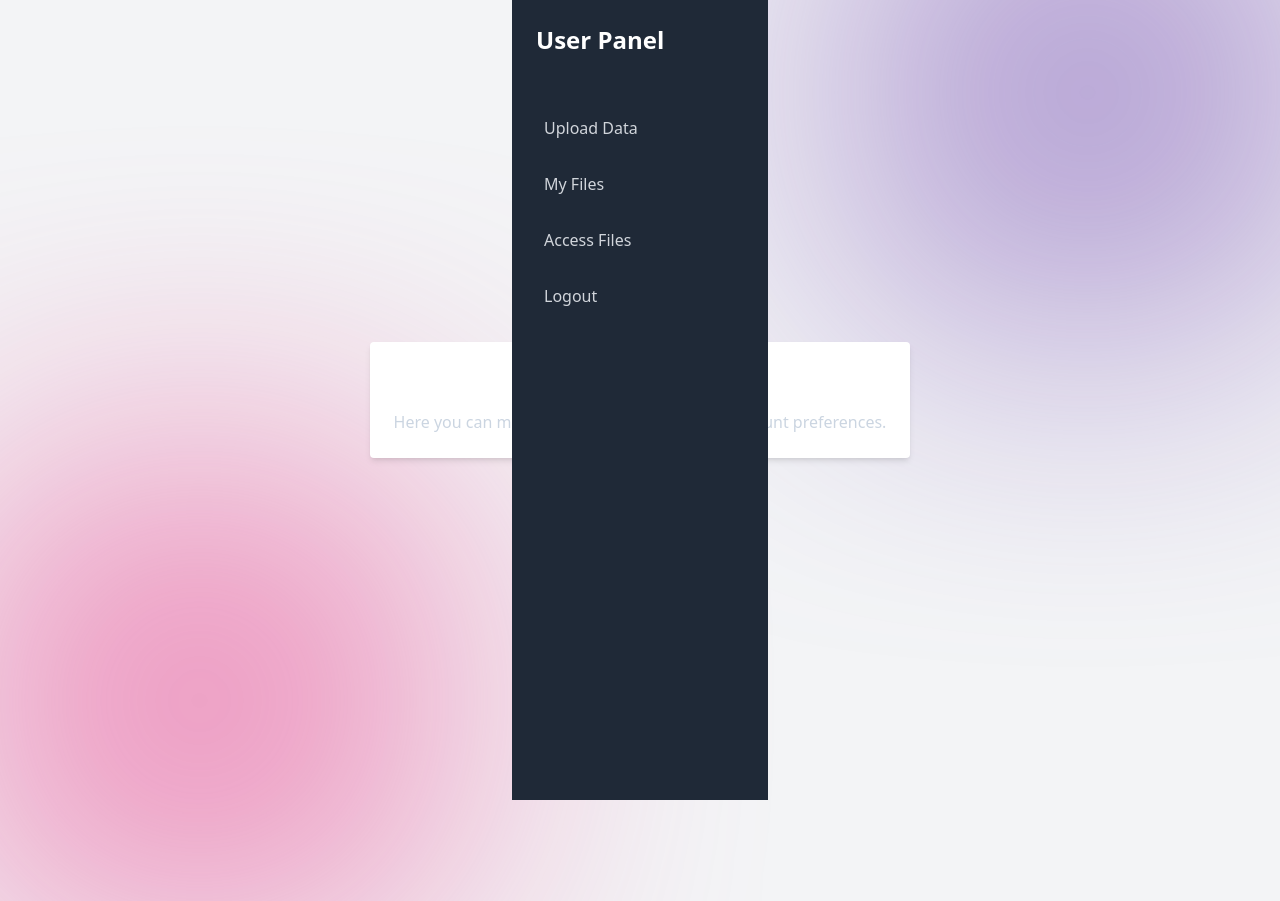
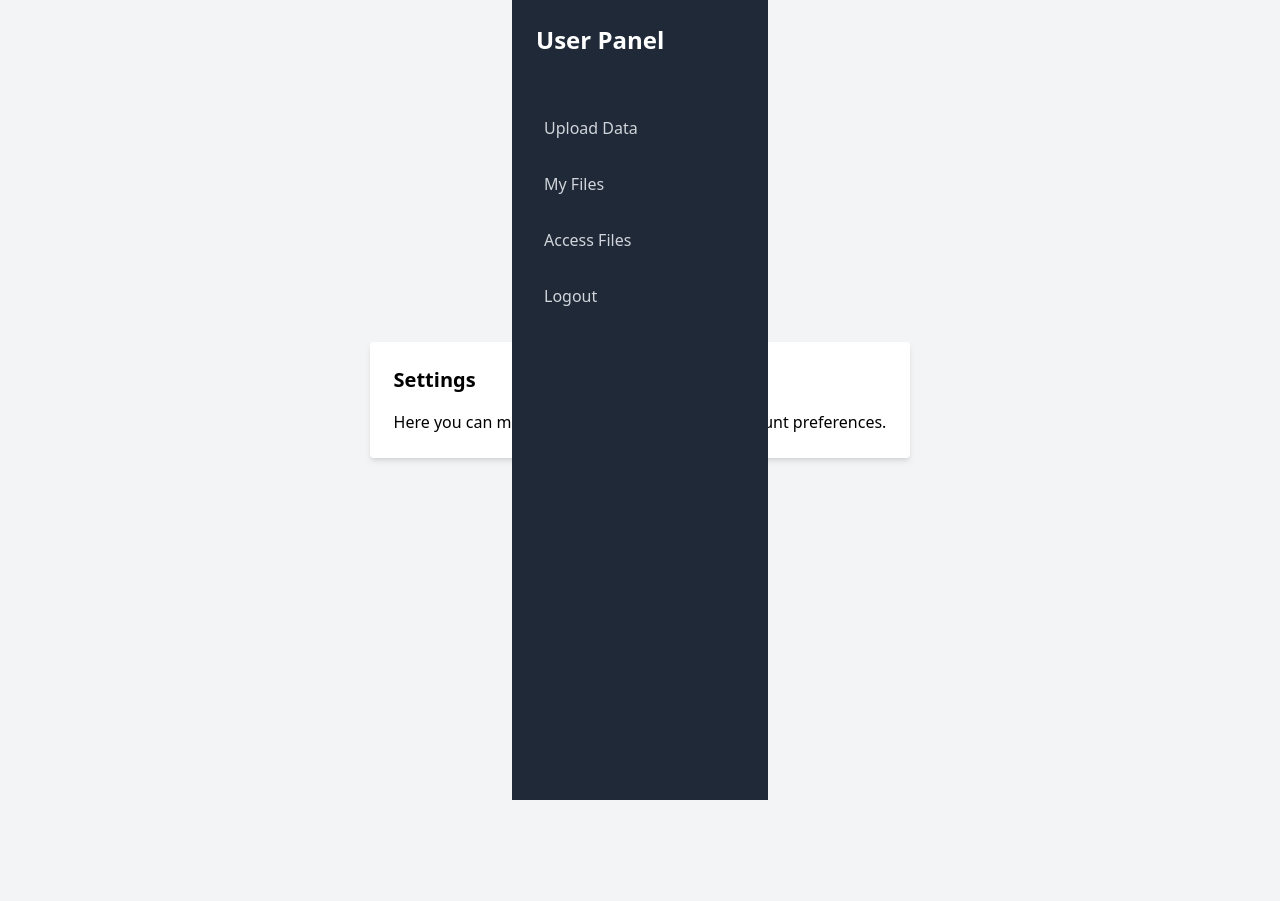
Before and after one commit to shalakapoojari/HashDrop, a Flask app: page /user/settings in a window 1280 px wide. After the commit the page ends 800 px from the top, so only its background shows below. Run offline with Flask 3, Linux system fonts and the light colour scheme; the visitor is signed in with stand-in values (Sample User, id 1).

Commit message:
Update permission.html

```diff
--- a/app/templates/permission.html
+++ b/app/templates/permission.html
@@ -5,217 +5,7 @@
     <meta name="viewport" content="width=device-width, initial-scale=1.0">
     <title>Settings</title>
     <link href="https://cdnjs.cloudflare.com/ajax/libs/tailwindcss/2.2.19/tailwind.min.css" rel="stylesheet">
-    <style>
-        :root {
-    --purple-accent: #7952b3;
-    --purple-hover: #614092;
-    --text-light: #ffffff;
-    --text-muted: #CBD5E1;
-    --glass-bg: rgba(255, 255, 255, 0.1);
-    --glass-border: rgba(255, 255, 255, 0.2);
-    --input-bg: transparent;
-}
 
-body {
-    min-height: 100vh;
-    background: #000000;
-    color: var(--text-light);
-    font-family: system-ui, -apple-system, BlinkMacSystemFont, 'Segoe UI', Roboto, sans-serif;
-    display: flex;
-    align-items: center;
-    justify-content: center;
-    position: relative;
-    overflow-x: hidden;
-}
-
-/* Background shapes */
-body::before, body::after {
-    content: '';
-    position: absolute;
-    width: 400px;
-    height: 400px;
-    border-radius: 50%;
-    filter: blur(150px);
-    z-index: -1;
-}
-
-body::before {
-    background: #7952b3;
-    top: -200px;
-    right: -100px;
-    animation: float1 20s infinite;
-}
-
-body::after {
-    background: #e83e8c;
-    bottom: -200px;
-    left: -100px;
-    animation: float2 15s infinite;
-}
-
-.container {
-    background: rgba(255, 255, 255, 0.05);
-    backdrop-filter: blur(10px);
-    border: 1px solid var(--glass-border);
-    border-radius: 16px;
-    padding: 2.5rem;
-    max-width: 500px;
-    width: 90%;
-    animation: fadeIn 0.5s ease-out;
-}
-
-.registration-container {
-    width: 100%;
-}
-
-.form-title {
-    color: var(--text-light);
-    font-size: 2rem;
-    margin-bottom: 1.5rem;
-    background: linear-gradient(to right, #7952b3, #e83e8c);
-    -webkit-background-clip: text;
-    background-clip: text;
-    color: transparent;
-}
-
-.form-group {
-    margin-bottom: 1.5rem;
-}
-
-.form-label {
-    color: var(--text-muted);
-    font-size: 0.95rem;
-    margin-bottom: 0.5rem;
-}
-
-.form-control {
-    background: var(--input-bg);
-    border: 1px solid var(--glass-border);
-    color: var(--text-light);
-    border-radius: 12px;
-    padding: 0.7rem;
-    transition: all 0.3s;
-}
-
-.form-control:focus {
-    background: var(--input-bg);
-    border-color: var(--purple-accent);
-    box-shadow: 0 0 0 4px rgba(121, 82, 179, 0.15);
-    color: var(--text-light);
-}
-
-.form-control::placeholder {
-    color: var(--text-muted);
-    opacity: 0.7;
-}
-
-.btn-register {
-    background: var(--purple-accent);
-    border: none;
-    border-radius: 12px;
-    padding: 0.8rem 2rem;
-    font-weight: 500;
-    transition: all 0.3s;
-    width: 100%;
-    color: var(--text-light);
-}
-
-.btn-register:hover {
-    background: var(--purple-hover);
-    transform: translateY(-1px);
-    box-shadow: 0 4px 12px rgba(121, 82, 179, 0.3);
-}
-
-.btn-register:active {
-    transform: translateY(0);
-}
-
-.alert {
-    background: rgba(255, 255, 255, 0.1);
-    border: 1px solid rgba(255, 255, 255, 0.2);
-    backdrop-filter: blur(10px);
-}
-
-.alert-danger {
-    background: rgba(220, 53, 69, 0.1);
-    border-color: rgba(220, 53, 69, 0.2);
-    color: #ff6b6b;
-}
-
-.alert-success {
-    background: rgba(40, 167, 69, 0.1);
-    border-color: rgba(40, 167, 69, 0.2);
-    color: #51cf66;
-}
-
-.terms-check {
-    margin: 1.5rem 0;
-}
-
-.form-check-label {
-    color: var(--text-muted);
-}
-
-.terms-content {
-    display: none;
-    background: var(--glass-bg);
-    border: 1px solid var(--glass-border);
-    border-radius: 12px;
-    padding: 1.5rem;
-    margin: 1rem 0;
-}
-
-.terms-content.show {
-    display: block;
-}
-
-.h-captcha {
-    margin: 1.5rem 0;
-    display: flex;
-    justify-content: center;
-}
-
-a {
-    color: var(--purple-accent);
-    text-decoration: none;
-    transition: color 0.3s;
-}
-
-a:hover {
-    color: var(--purple-hover);
-    text-decoration: underline;
-}
-
-p {
-    color: var(--text-muted);
-}
-
-@keyframes float1 {
-    0%, 100% { transform: translate(0, 0); }
-    50% { transform: translate(-100px, 100px); }
-}
-
-@keyframes float2 {
-    0%, 100% { transform: translate(0, 0); }
-    50% { transform: translate(100px, -100px); }
-}
-
-@keyframes fadeIn {
-    from { opacity: 0; }
-    to { opacity: 1; }
-}
-
-@media (max-width: 480px) {
-    .container {
-        padding: 1.5rem;
-        width: 95%;
-    }
-
-    .form-title {
-        font-size: 1.75rem;
-    }
-}
-    </style>
 </head>
 <body class="bg-gray-100 min-h-screen flex items-center justify-center">
     <div class="w-64 bg-gray-800 min-h-screen fixed">
```
